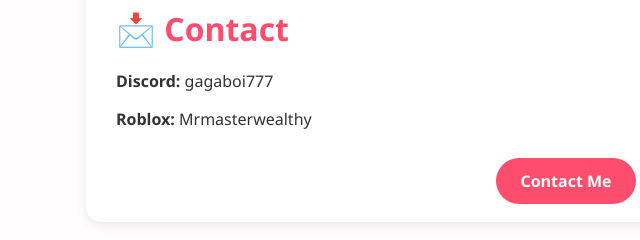
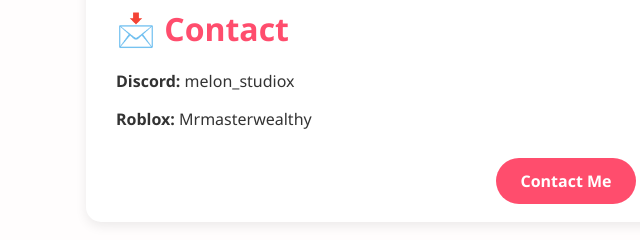
Before and after one commit to faxanut/Melon-Portfolio, a plain HTML site: page index.html in a window 1280 px wide. Shown: the part 1873-2113 px from the top of the page, 74-714 px from the left. Drawn offline with Linux system fonts and the light colour scheme.

Commit message:
Update index.html

```diff
--- a/index.html
+++ b/index.html
@@ -157,7 +157,7 @@
 
   <section class="contact">
     <h2>📩 Contact</h2>
-    <p><strong>Discord:</strong> gagaboi777</p>
+    <p><strong>Discord:</strong> melon_studiox</p>
     <p><strong>Roblox:</strong> Mrmasterwealthy</p>
     <div class="cta">
       <a href="https://discord.com/users/1400417838354796595" target="_blank">Contact Me</a>
```
